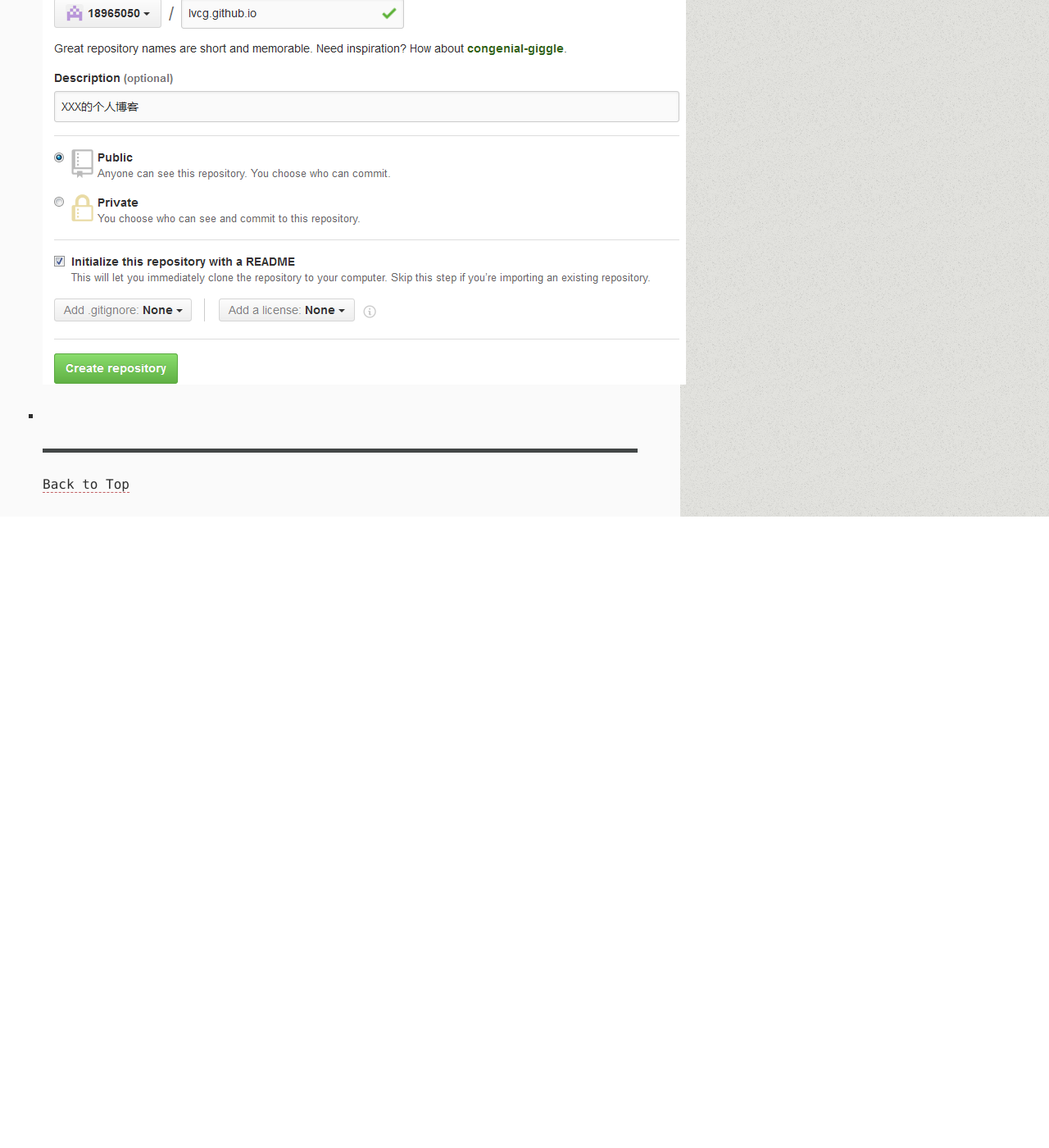
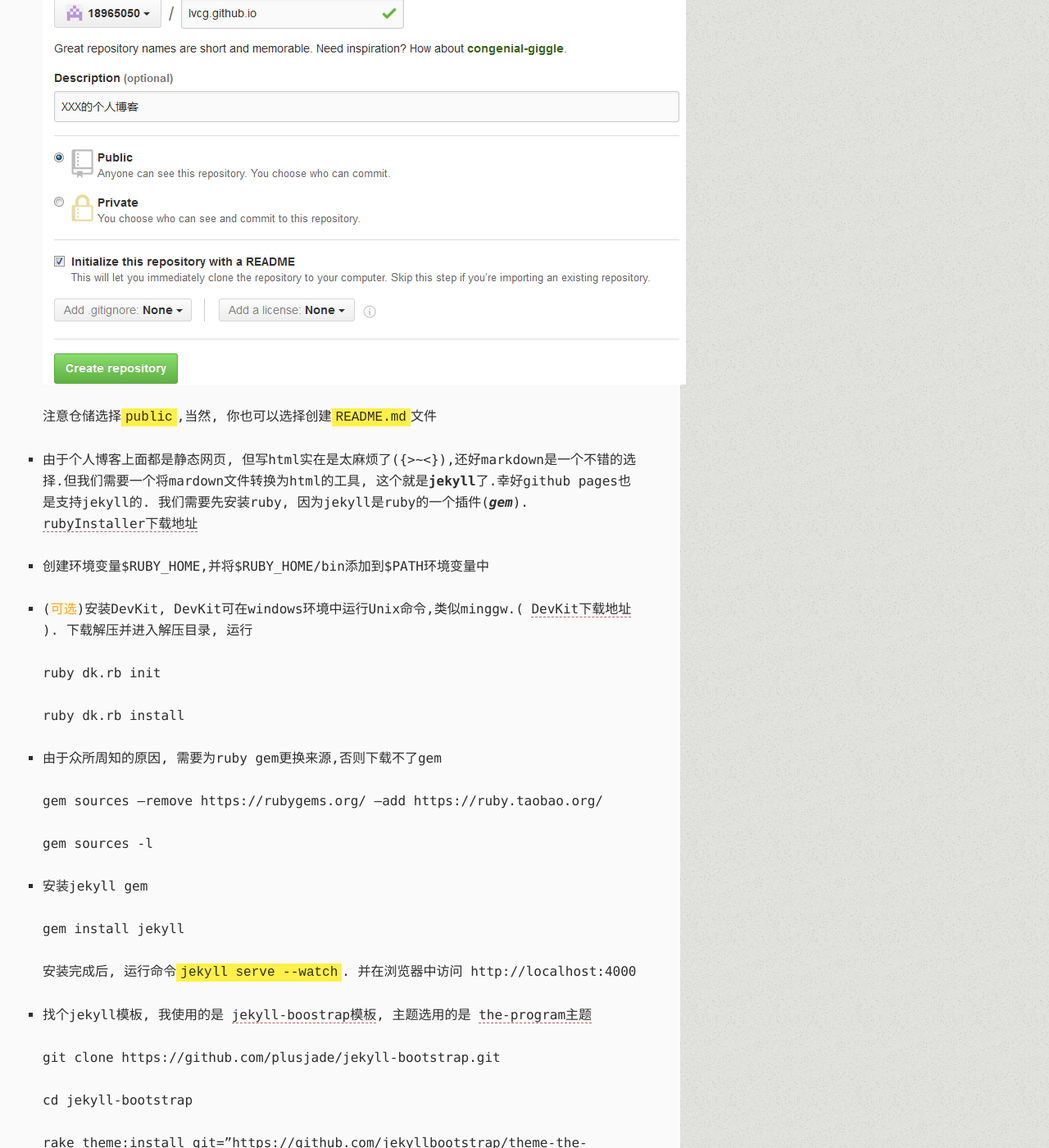
Before and after one commit to 18965050/18965050.github.io, a Jekyll site: the page built from work/buildblog.md, in a window 1280 px wide and 1400 px high, scrolled down 575 px. Shown: the whole window at 82% size. Built offline with Jekyll 4.4.1, drawn with Linux system fonts in a browser that asks for light colours; comment, search, counter and statistics services are not loaded; before the commit the page ends 1205 px from its top, so only the background shows below that; some of the changed text lies outside the part shown.

Commit message:
个人博客搭建

```diff
--- a/work/buildblog.md
+++ b/work/buildblog.md
@@ -16,4 +16,43 @@
 
 ![github-create-user-repo](../assets/attachment/img/work/buildlog/github-create-user-repo.png)
 
--
+注意仓储选择`public`,当然, 你也可以选择创建`README.md`文件
+
+- 由于个人博客上面都是静态网页, 但写html实在是太麻烦了({>~<}),还好markdown是一个不错的选择.但我们需要一个将mardown文件转换为html的工具, 这个就是**jekyll**了.幸好github pages也是支持jekyll的. 我们需要先安装ruby, 因为jekyll是ruby的一个插件(*gem*). [rubyInstaller下载地址](http://www.ruby-lang.org/en/downloads/ "ruby下载地址")
+
+- 创建环境变量$RUBY_HOME,并将$RUBY_HOME/bin添加到$PATH环境变量中
+
+- (<font color="orange">可选</font>)安装DevKit, DevKit可在windows环境中运行Unix命令,类似minggw.( [DevKit下载地址](https://github.com/oneclick/rubyinstaller/downloads/  "DevKit下载地址") ). 下载解压并进入解压目录, 运行
+
+	ruby dk.rb init
+
+	ruby dk.rb install
+
+- 由于众所周知的原因, 需要为ruby gem更换来源,否则下载不了gem
+
+	gem sources --remove https://rubygems.org/ --add https://ruby.taobao.org/
+
+	gem sources -l
+
+- 安装jekyll gem
+
+	gem install jekyll
+
+  安装完成后, 运行命令`jekyll serve --watch`. 并在浏览器中访问 http://localhost:4000
+
+- 找个jekyll模板, 我使用的是 [jekyll-boostrap模板](https://github.com/plusjade/jekyll-bootstrap.git "jekyll-boostrap模板"), 主题选用的是 [the-program主题](https://github.com/jekyllbootstrap/theme-the-program.git "the-program主题")
+
+	git clone https://github.com/plusjade/jekyll-bootstrap.git
+
+	cd jekyll-bootstrap
+
+	rake theme:install git="https://github.com/jekyllbootstrap/theme-the-program.git"
+
+- jekyll-boostrap 0.3.0 版本有个小bug: 找不到相应主题下的样式表文件(*style.css*), 可将_config.yml配置项:
+
+	ASSET_PATH : false  修改为
+
+	ASSET_PATH : /assets/themes/the-program
+
+  来解决.
+  至此, 个人博客的基本模板就完成了. `git push` 到github上, 访问 [github账户].github.io 就可以看到了(^_^).
```
Also changed, not shown: assets/attachment/img/work/buildlog/github-create-user-repo.png.
